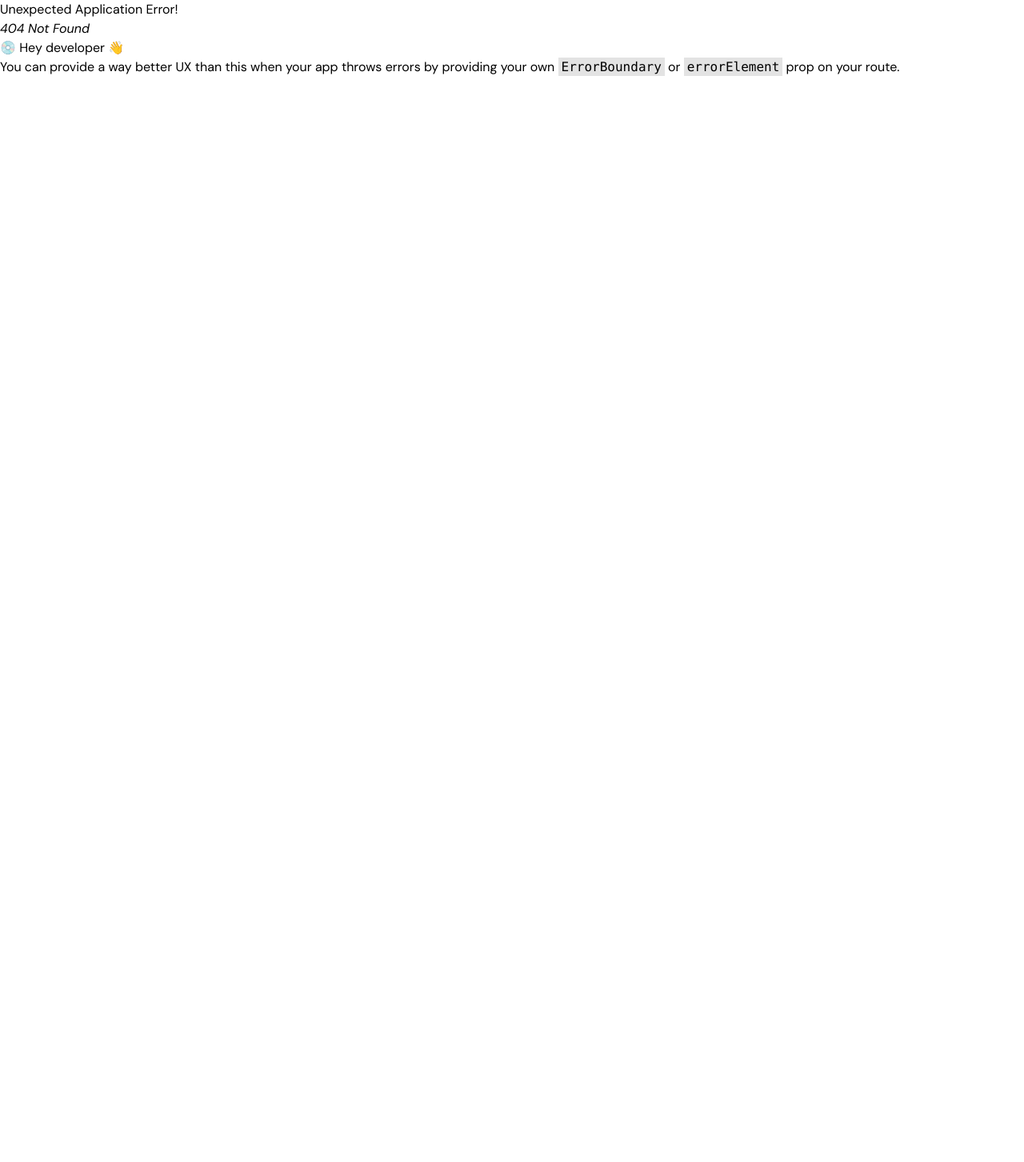
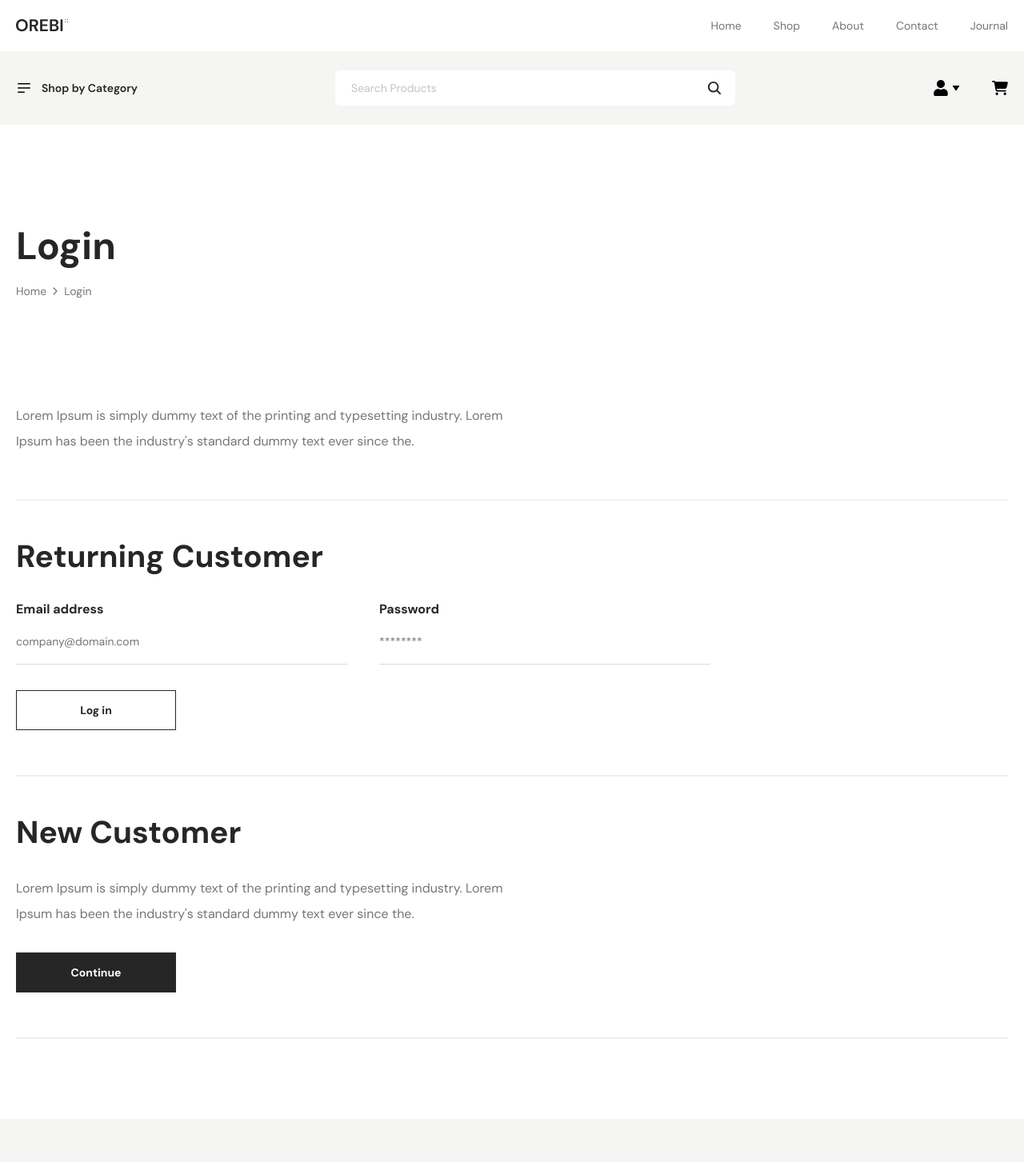
Before and after one commit to SomorMk/Orebi-Ecommerce, a React (Vite) app: page /login in a window 1280 px wide. Before the commit this address had no page. Shown: the top 1453 px of the page at 80% size. Before the commit the page ends 800 px from the top, so only its background shows below. Built offline with nearby package versions, Linux system fonts and the light colour scheme.

Commit message:
Login Page Adade

```diff
--- a/src/App.jsx
+++ b/src/App.jsx
@@ -11,6 +11,8 @@ import About from './Pages/About';
 import Shop from './Pages/Shop';
 import Contact from './Pages/Contact';
 import Journal from './Pages/Journal';
+import Login from './Pages/Login';
+import SignUp from './Pages/SignUp';
 
 const router = createBrowserRouter(
   createRoutesFromElements(
@@ -26,6 +28,10 @@ const router = createBrowserRouter(
 
       <Route path='/journal' element={<Journal />} ></Route>
 
+      <Route path='/login' element={<Login />} ></Route>
+
+      <Route path='/signup' element={<SignUp />} ></Route>
+
     </Route>
   )
 );
--- a/src/Components/Header.jsx
+++ b/src/Components/Header.jsx
@@ -28,9 +28,6 @@ const Header = () => {
       (()=>{
         if (!catagoryRef.current.contains(e.target)) {
           setcatagoryModal(false)
-          console.log('1');
-        } else{
-          console.log(e.target);
         }
       })();
 
@@ -111,7 +108,7 @@ const Header = () => {
 
                 <List className={`absolute top-[270%] sm:top-[200%] right-0 w-[150px] z-10 sm:w-[200px] duration-300 ${userModal ? 'block' : 'hidden'}`}>
                   <ListItem>
-                    <Link to='/' className='py-3 px-4 sm:py-4 sm:px-5 text-xs sm:text-sm bg-primary text-white block text-center border border-[#ece6e6]'>My Account</Link>
+                    <Link to='/login' className='py-3 px-4 sm:py-4 sm:px-5 text-xs sm:text-sm bg-primary text-white block text-center border border-[#ece6e6]'>My Account</Link>
                   </ListItem>
                   <ListItem>
                     <Link to='/' className='py-3 px-4 sm:py-4 sm:px-5 text-xs sm:text-sm bg-white text-primary block text-center border border-[#ece6e6]'>Log Out</Link>
--- a/src/Components/Navbar.jsx
+++ b/src/Components/Navbar.jsx
@@ -1,4 +1,4 @@
-import React, { useState } from 'react'
+import React, { useEffect, useState } from 'react'
 import Container from './SubComponents/Container'
 import Flex from './SubComponents/Flex'
 import Image from './SubComponents/Image'
@@ -7,19 +7,26 @@ import List from './SubComponents/List'
 import ListItem from './SubComponents/ListItem'
 import { FaBarsStaggered } from "react-icons/fa6";
 import { RxCross2 } from "react-icons/rx";
+import { useLocation } from 'react-router-dom';
 
 const Navbar = () => {
+    const location = useLocation();
+    const [currentActive, setCurrentActive] = useState(null);
+
+    useEffect(() => {
+        setCurrentActive(location.pathname);
+    }, [location]);
+
 
     let [showNav, setShowNav] = useState(false)
-
-    let navModalControl = ()=>{
+    let navModalControl = () => {
         setShowNav(false)
     }
 
 
     return (
         <>
-            <nav className='py-5 sm:py-0'>
+            <nav className='py-5 sm:py-0 sticky top-0 z-50 bg-white'>
                 <Container>
                     <Flex className='justify-between'>
 
@@ -29,26 +36,26 @@ const Navbar = () => {
                             </Link>
                         </div>
 
-                        <div onClick={()=>setShowNav(!showNav)} className='p-2 rounded-full bg-gray-100 absolute z-50 top-3 right-5 sm:hidden'>
+                        <div onClick={() => setShowNav(!showNav)} className='p-2 rounded-full bg-gray-100 absolute z-50 top-3 right-5 sm:hidden'>
                             {showNav ? <RxCross2 className='text-primary' /> : <FaBarsStaggered className='text-primary' />}
                         </div>
 
                         <div>
                             <List className={`sm:flex sm:items-center gap-x-10 absolute z-40 top-[60px] ${showNav ? 'left-0' : 'left-[-100%]'} w-full bg-gray-100 text-center py-5 sm:static sm:bg-transparent duration-300`}>
                                 <ListItem className='my-2 sm:my-0'>
-                                    <Link to='/' onClick={navModalControl} className='text-sm text-secondary font-dm hover:text-primary hover:font-bold duration-300'>Home</Link>
+                                    <Link to='/' onClick={navModalControl} className={`text-sm text-secondary font-dm hover:font-bold duration-300 ${currentActive == '/' && 'text-black text-base font-bold'}`}>Home</Link>
                                 </ListItem>
                                 <ListItem className='my-2 sm:my-0'>
-                                    <Link to='/shop' onClick={navModalControl} className='text-sm text-secondary font-dm hover:text-primary hover:font-bold duration-300'>Shop</Link>
+                                    <Link to='/shop' onClick={navModalControl} className={`text-sm text-secondary font-dm hover:font-bold duration-300 ${currentActive == '/shop' && 'text-black text-base font-bold'}`}>Shop</Link>
                                 </ListItem>
                                 <ListItem className='my-2 sm:my-0'>
-                                    <Link to='/about' onClick={navModalControl} className='text-sm text-secondary font-dm hover:text-primary hover:font-bold duration-300'>About</Link>
+                                    <Link to='/about' onClick={navModalControl} className={`text-sm text-secondary font-dm hover:font-bold duration-300 ${currentActive == '/about' && 'text-black text-base font-bold'}`}>About</Link>
                                 </ListItem>
                                 <ListItem className='my-2 sm:my-0'>
-                                    <Link to='/contact' onClick={navModalControl} className='text-sm text-secondary font-dm hover:text-primary hover:font-bold duration-300'>Contact</Link>
+                                    <Link to='/contact' onClick={navModalControl} className={`text-sm text-secondary font-dm hover:font-bold duration-300 ${currentActive == '/contact' && 'text-black text-base font-bold'}`}>Contact</Link>
                                 </ListItem>
                                 <ListItem className='my-2 sm:my-0'>
-                                    <Link to='/journal' onClick={navModalControl} className='text-sm text-secondary font-dm hover:text-primary hover:font-bold duration-300'>Journal</Link>
+                                    <Link to='/journal' onClick={navModalControl} className={`text-sm text-secondary font-dm hover:font-bold duration-300 ${currentActive == '/journal' && 'text-black text-base font-bold'}`}>Journal</Link>
                                 </ListItem>
                             </List>
                         </div>
--- a/src/Components/SubComponents/Button.jsx
+++ b/src/Components/SubComponents/Button.jsx
@@ -1,8 +1,21 @@
 import React from 'react'
+import { Link } from 'react-router-dom'
 
 const Button = ({name, className, onClick}) => {
   return (
-    <button onClick={onClick} className={`text-xs sm:text-sm text-white font-bold w-[130px] sm:w-[200px] h-[40px] sm:h-[50px] bg-black ${className}`}>{name}</button>
+    <button onClick={onClick} className={`text-xs sm:text-sm text-white font-bold w-[130px] sm:w-[200px] h-[40px] sm:h-[50px] bg-primary ${className}`}>{name}</button>
+  )
+}
+
+export const ButtonW = ({name, className, onClick}) => {
+  return (
+    <button onClick={onClick} className={`text-xs sm:text-sm text-primary border border-primary font-bold w-[130px] sm:w-[200px] h-[40px] sm:h-[50px] bg-transparent ${className}`}>{name}</button>
+  )
+}
+
+export const ButtonLink = ({name, className, onClick, to}) => {
+  return (
+    <Link to={to} onClick={onClick} className={`inline-block text-xs sm:text-sm text-white font-bold w-[130px] sm:w-[200px] h-[40px] sm:h-[50px] leading-10 sm:leading-[50px] text-center bg-primary ${className}`}>{name}</Link>
   )
 }
 
--- a/src/Components/SubComponents/InputBox.jsx
+++ b/src/Components/SubComponents/InputBox.jsx
@@ -1,6 +1,6 @@
 import React from 'react'
 
-const Input = (props) => {
+const InputBox = (props) => {
   return (
     <div>
         <h6 className='text-primary text-sm sm:text-base font-bold'>{props.title}</h6>
@@ -9,4 +9,12 @@ const Input = (props) => {
   )
 }
 
-export default Input
+export const FormHead = ({name, className}) => {
+  return (
+    <div>
+        <h2 className={`text-xl sm:text-[39px] text-primary font-bold ${className}`}>{name}</h2>
+    </div>
+  )
+}
+
+export default InputBox
--- a/src/Pages/Contact.jsx
+++ b/src/Pages/Contact.jsx
@@ -73,7 +73,7 @@ const Contact = () => {
 
                     <div className='w-full h-[200px] sm:h-[400px] md:h-[572px]'>
                         {
-                            officeAddress.map((item)=>(
+                            officeAddress.map((item, index)=>(
                                 currentOffice == item.name && (
                                     <Map link={item.officeLocation} />
                                 )
--- /dev/null
+++ b/src/Pages/Login.jsx
@@ -0,0 +1,53 @@
+import React from 'react'
+import Breadcrumb from '../Components/SubComponents/Breadcrumb'
+import Container from '../Components/SubComponents/Container'
+import Flex from '../Components/SubComponents/Flex'
+import InputBox, { FormHead } from '../Components/SubComponents/InputBox'
+import Button, { ButtonLink, ButtonW } from '../Components/SubComponents/Button'
+
+const Login = () => {
+  return (
+    <>
+        <Breadcrumb />
+        <Container>
+            <div className='mb-[80px] md:mb-[100px]'>
+
+                <div className='pb-8 sm:pb-14 border-b-[2px] border-[#F0F0F0]'>
+                    <h6 className='text-xs sm:text-base text-secondary leading-7 sm:leading-8 max-w-full md:max-w-[80%] lg:max-w-[50%]'>Lorem Ipsum is simply dummy text of the printing and typesetting industry. Lorem Ipsum has been the industry's standard dummy text ever since the.</h6>
+                </div>
+
+                <div className='pb-8 pt-8 sm:py-14 border-b-[2px] border-[#F0F0F0]'>
+
+                    <FormHead name='Returning Customer' />
+
+                    <Flex className='max-w-full lg:max-w-[70%] w-full gap-y-8 sm:gap-y-0 gap-x-10 mt-10 flex-col sm:flex-row'>
+                        <div className='max-w-full sm:max-w-[50%] w-full'>
+                            <InputBox as='input' title='Email address' type='email' placeholder='company@domain.com' />
+                        </div>
+                        <div className='max-w-full sm:max-w-[50%] w-full'>
+                            <InputBox as='input' title='Password' type='password' placeholder='********' />
+                        </div>
+                    </Flex>
+
+                    <div className='mt-8'>
+                        <ButtonW name='Log in' />
+                    </div>
+
+                </div>
+
+                <div className='pb-8 pt-8 sm:py-14 border-b-[2px] border-[#F0F0F0]'>
+                    <FormHead name='New Customer' />
+                    <h6 className='text-xs sm:text-base text-secondary leading-7 sm:leading-8 max-w-full md:max-w-[80%] lg:max-w-[50%] mt-8 sm:mt-10'>Lorem Ipsum is simply dummy text of the printing and typesetting industry. Lorem Ipsum has been the industry's standard dummy text ever since the.</h6>
+
+                    <div className='mt-8'>
+                        <ButtonLink to='/signup' name='Continue' />
+                    </div>
+                </div>
+
+            </div>
+        </Container>
+    </>
+  )
+}
+
+export default Login
--- /dev/null
+++ b/src/Pages/SignUp.jsx
@@ -0,0 +1,12 @@
+import React from 'react'
+import Breadcrumb from '../Components/SubComponents/Breadcrumb'
+
+const SignUp = () => {
+  return (
+    <>
+        <Breadcrumb />
+    </>
+  )
+}
+
+export default SignUp
```
